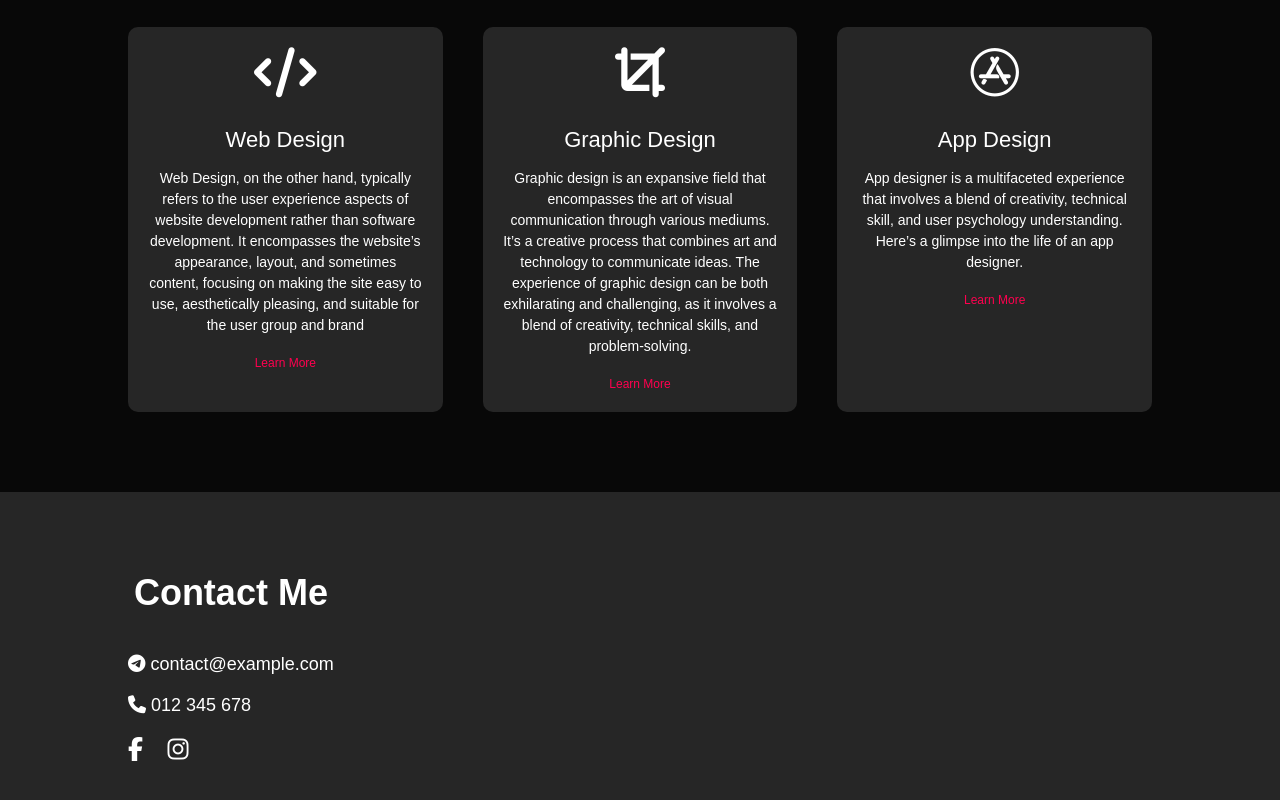
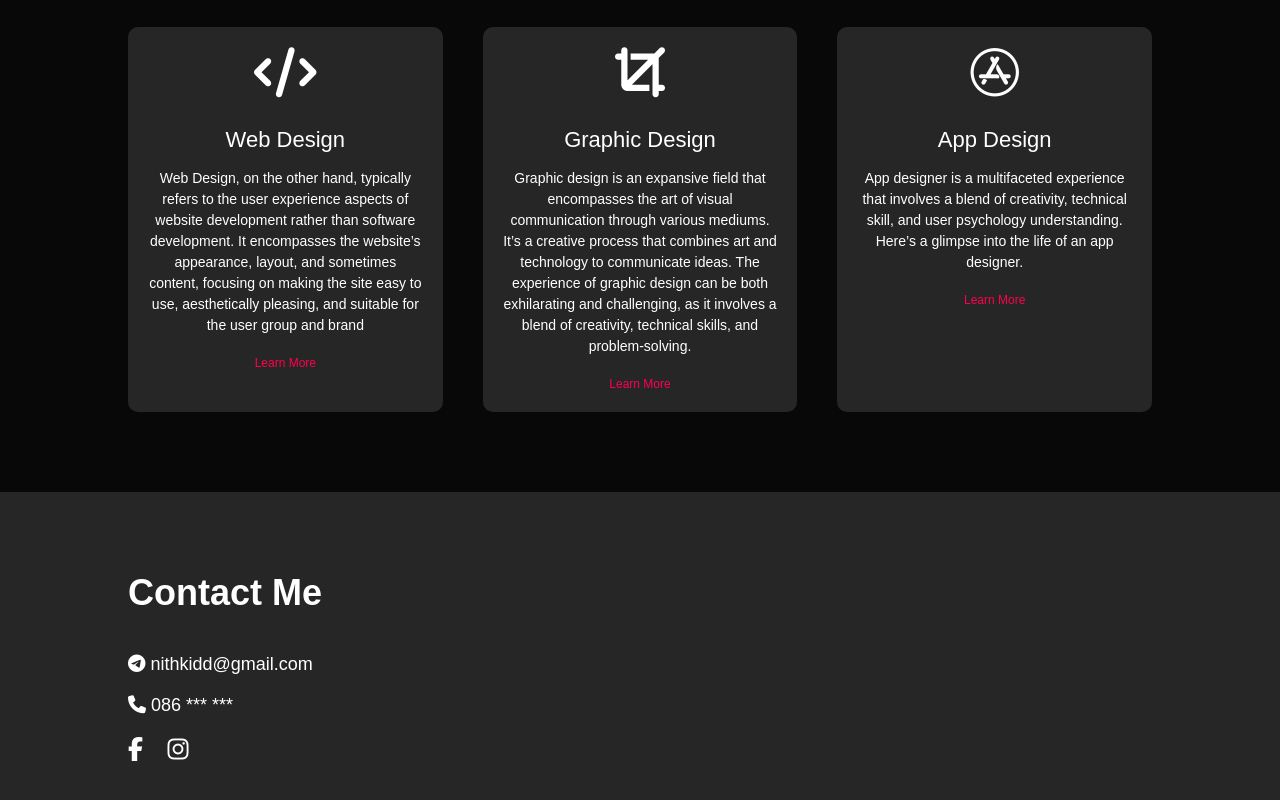
Before and after one commit to nithkidd/nithkidd.github.io, a plain HTML site: page index.html in a window 1280 px wide. Shown: the part 1467-2267 px from the top of the page. Drawn offline with Linux system fonts and the light colour scheme.

Commit message:
Update index.html (email)

```diff
--- a/index.html
+++ b/index.html
@@ -135,8 +135,8 @@
       <div class="row">
         <div class="contact-left">
           <h1 class="sub-title">Contact Me</h1>
-          <p><i class="fa-brands fa-telegram"></i>  contact@example.com</p>
-          <p><i class="fa-solid fa-phone"></i>  012 345 678</p>
+          <p><i class="fa-brands fa-telegram"></i>  nithkidd@gmail.com</p>
+          <p><i class="fa-solid fa-phone"></i>  086 *** ***</p>
           <div class="social-icon">
             <a href="https://www.facebook.com/ragee.kidd?mibextid=LQQJ4d"><i class="fa-brands fa-facebook-f"></i></a>
             <a href="https://www.instagram.com/nithkidd?igsh=OGQ5ZDc2ODk2ZA%3D%3D&utm_source=qr"><i class="fa-brands fa-instagram"></i></a>
```
